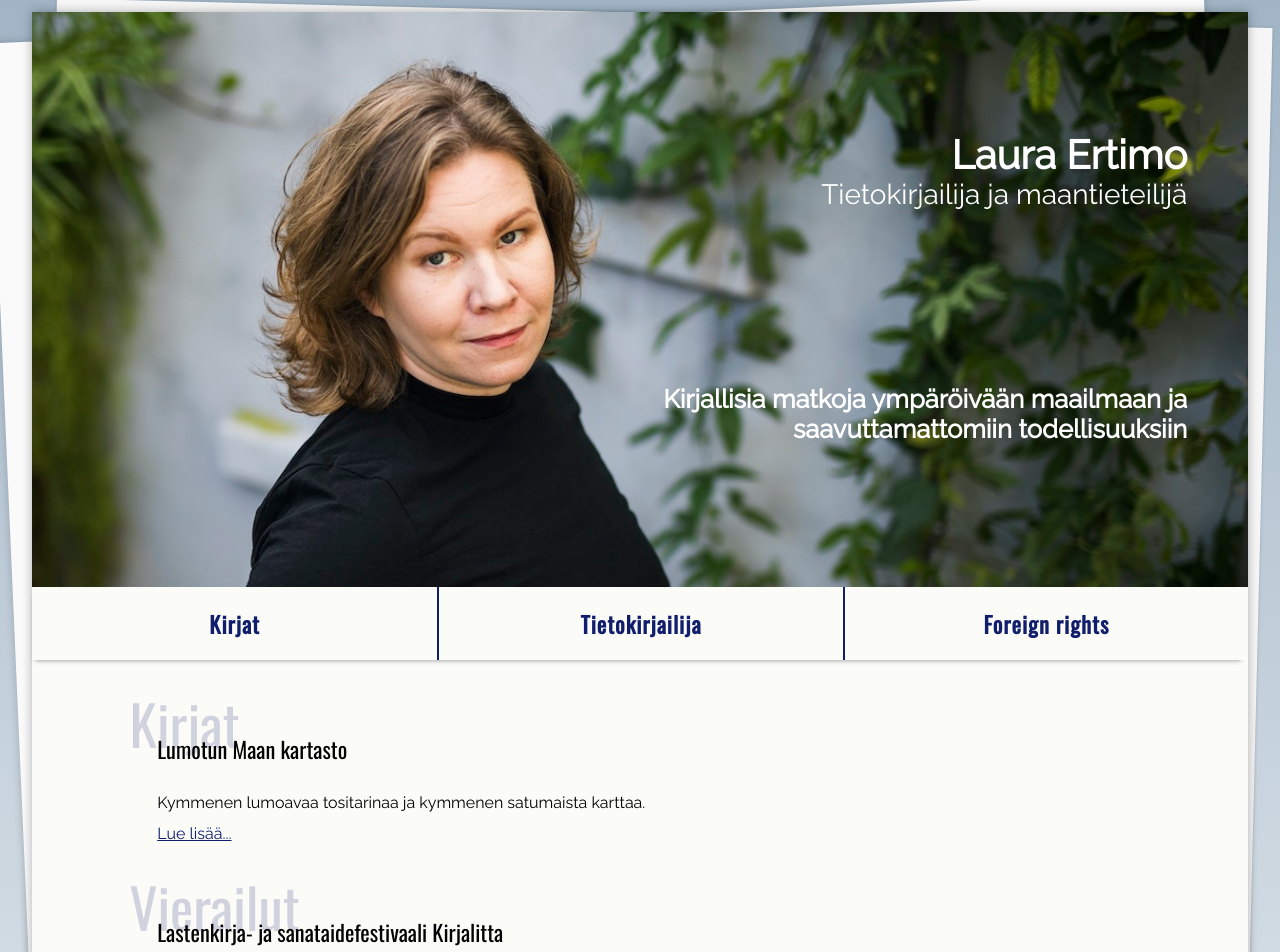
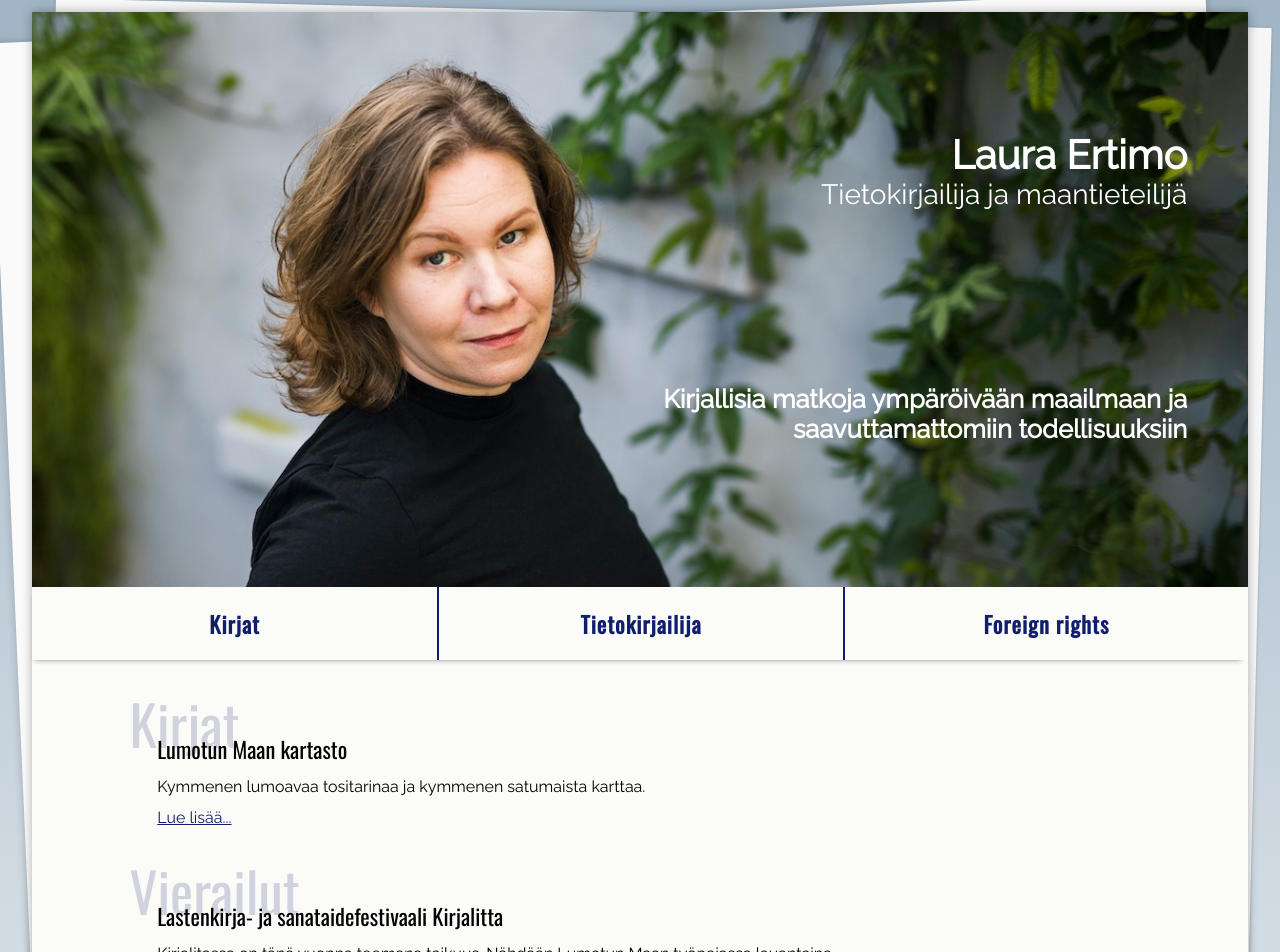
Before and after one commit to ramert/lauraertimo, a Vue app: page / in a window 1280 px wide. Shown: the top 952 px of the page. Built offline with nearby package versions, Linux system fonts and the light colour scheme.

Commit message:
Fix text spacings

```diff
--- a/src/assets/styles/grid.css
+++ b/src/assets/styles/grid.css
@@ -47,6 +47,10 @@
   margin: 0;
 }
 
+.re-content-block__paragraph--no-margin p {
+  margin: 0;
+}
+
 .re-content-block__paragraph--no-margin-top {
   margin-top: 0;
 }
--- a/src/components/News.vue
+++ b/src/components/News.vue
@@ -44,11 +44,7 @@ export default {
         margin: calc(12 * var(--spacing-unit)) 0;
     }
 
-    p {
-        margin: 0;
-    }
-
-    :last-of-type {
+    .list-item:last-of-type {
         margin-bottom: 0;
     }
 
@@ -63,7 +59,7 @@ export default {
 }
 
 .list-item {
-    margin-bottom: calc(9 * var(--spacing-unit));
+    margin-bottom: calc(10 * var(--spacing-unit));
 
     @media screen and (min-width: 640px) {
         margin-bottom: calc(18 * var(--spacing-unit));
```
